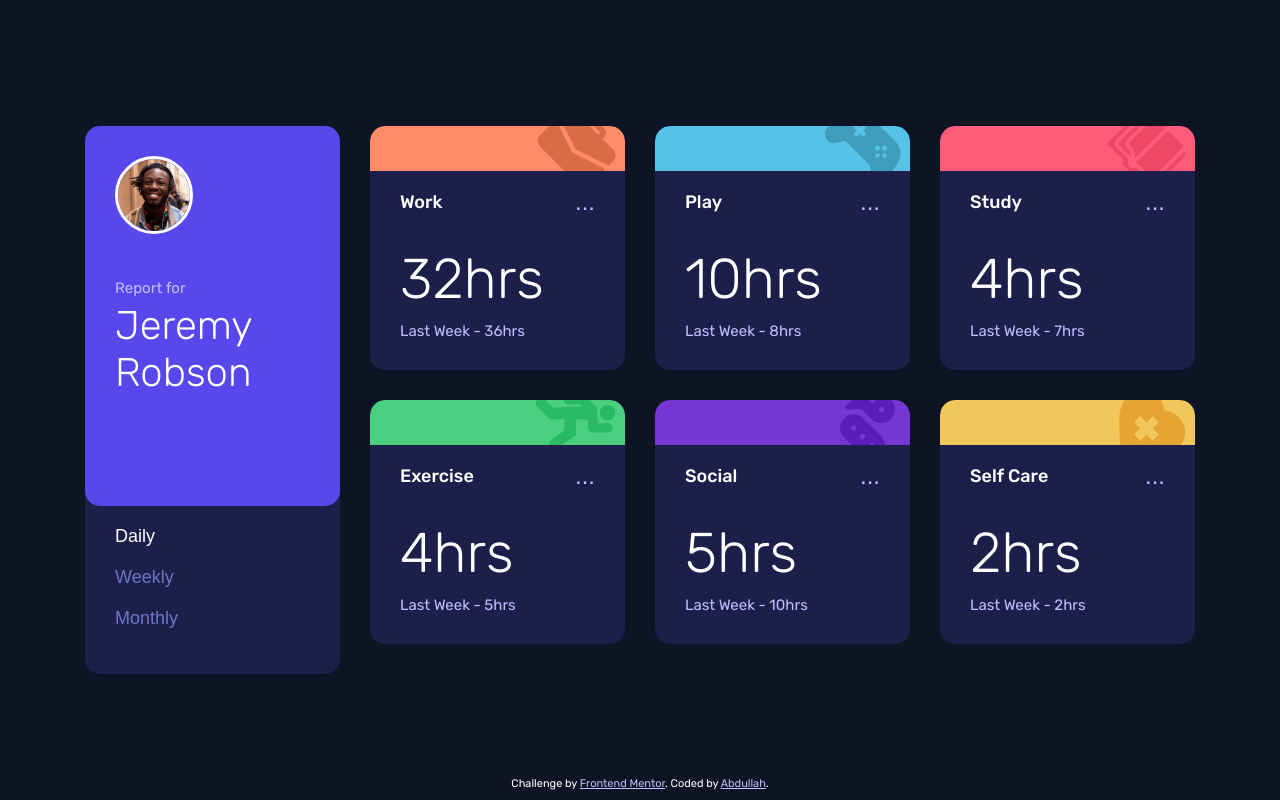
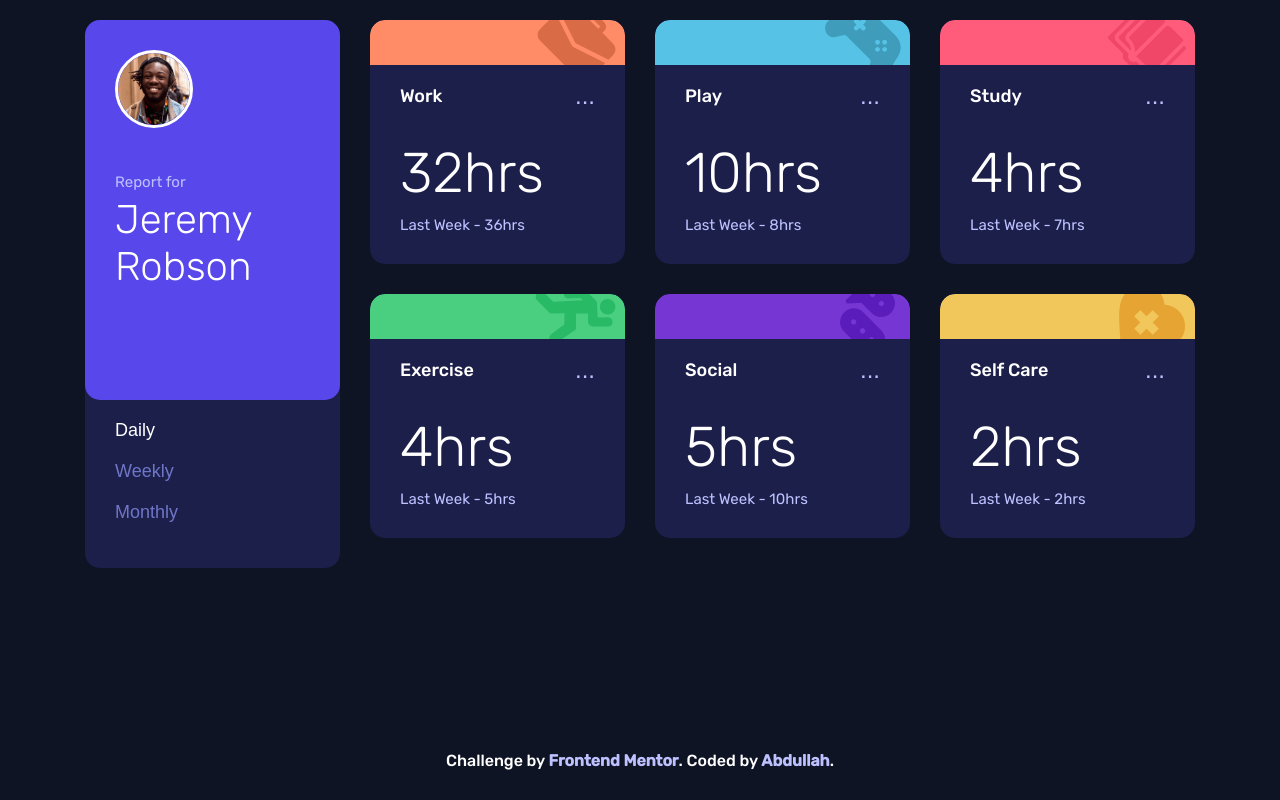
Before and after one commit to Ayyubiy90/time-tracking-dashboard, a plain HTML site: page index.html in a window 1280 px wide. Drawn offline with Linux system fonts and the light colour scheme.

Commit message:
Removed the position: fixed; from the attribution, allowing it to flow with the rest of the content. Use flexbox on the body to push the footer to the bottom. Add some margin below the dashboard and padding to the attribution for better spacing.

```diff
--- a/style.css
+++ b/style.css
@@ -27,6 +27,7 @@ body {
   background-color: var(--very-dark-blue);
   color: #fff;
   display: flex;
+  flex-direction: column;
   justify-content: center;
   align-items: center;
   min-height: 100vh;
@@ -39,6 +40,7 @@ body {
   gap: 30px;
   max-width: 1110px;
   width: 100%;
+  margin-bottom: 20px;
 }
 
 .profile {
@@ -190,14 +192,23 @@ body {
 }
 
 .attribution {
-  position: fixed;
-  bottom: 10px;
   font-size: 11px;
   text-align: center;
+  margin-top: auto;
+  padding: 10px 0;
+  font-size: 1rem;
+  font-weight: 500;
 }
 
 .attribution a {
   color: var(--pale-blue);
+  text-decoration: none;
+  font-weight: bold;
+  transition: color 0.3s ease-out;
+}
+
+.attribution a:hover {
+  color: var(--light-red-study);
 }
 
 @media (max-width: 1024px) {
```
